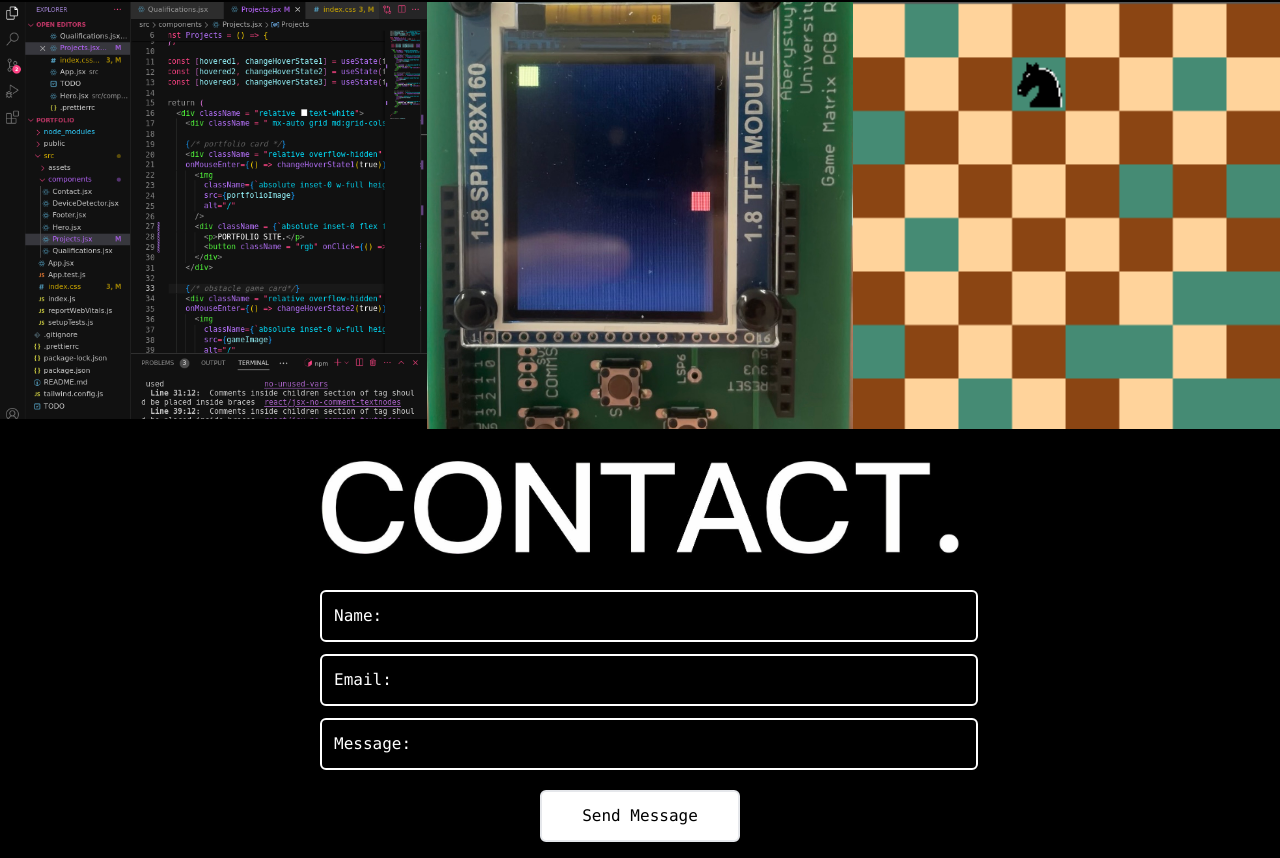
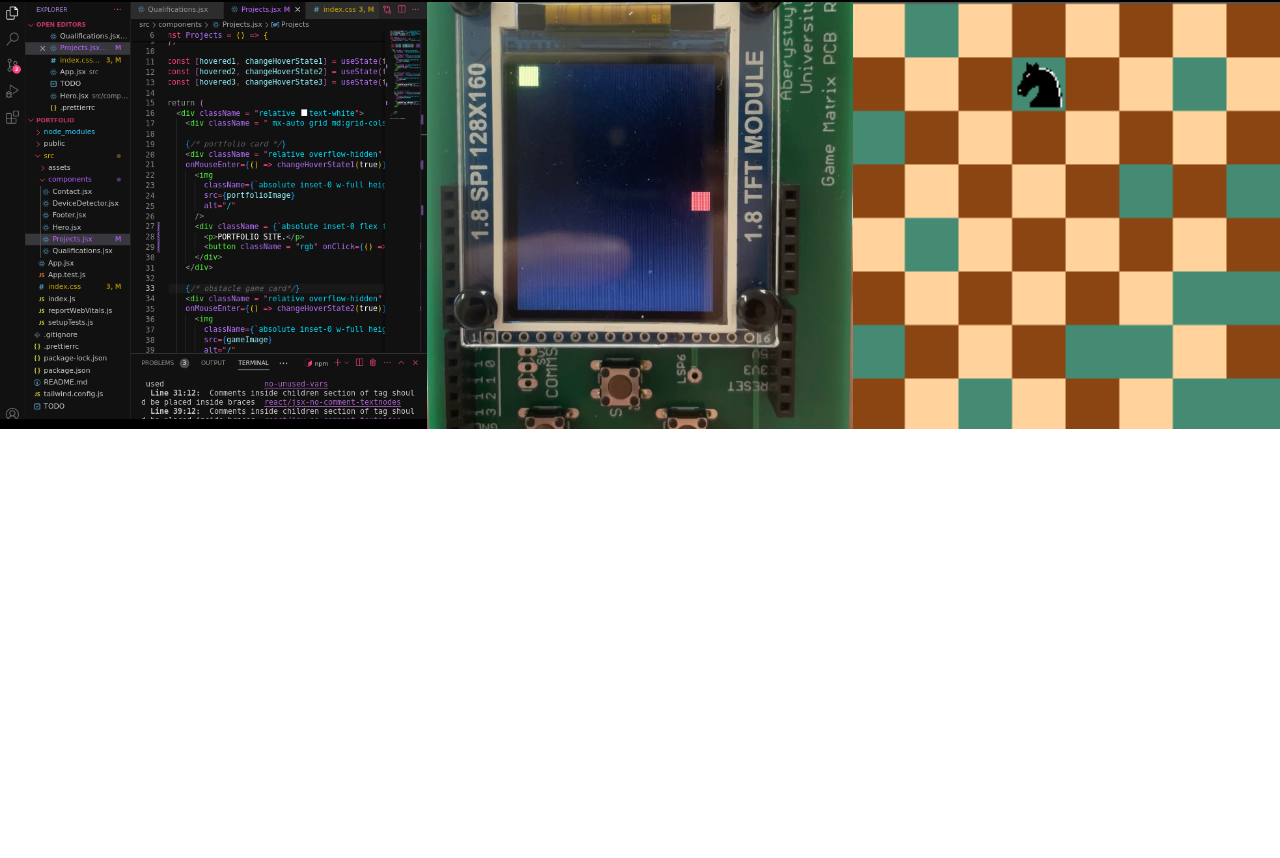
Before and after one commit to NaokiTM/portfolio, a React (Create React App) app: page / in a window 1280 px wide. Shown: the part 747-1605 px from the top of the page. After the commit the page ends 1176 px from the top, so only its background shows below. Built offline with nearby package versions, Linux system fonts and the light colour scheme.

Commit message:
made the animated planet a duck

```diff
--- a/src/components/Bio.jsx
+++ b/src/components/Bio.jsx
@@ -36,7 +36,7 @@ const Bio = () => {
       )}
       </div>
       <div className="sm:pt-4 md:pt-0">
-        <Typed strings={['Hey I\'m Naoki, a first year CS student. If you want to contact me, drop me a message via email at the bottom of this page. (Jupiter is my favourite planet by the way!)']} />
+        <Typed strings={['Hey I\'m Naoki, a first year CS student. If you want to contact me, drop me a message via email at the bottom of this page.']} />
         <button style={{ width: isMobile ? 'calc(100vw - 32px)' : 'calc(50vw - 32px)'}} className=" bg-white text-black p-1 mt-2 rounded-md text-base" onClick = {toggleAniVis}> {aniVis ? "hide planet" : "load planet"} </button>
         <img class = "pt-4" src={skills}></img>
       </div>
--- a/src/components/Contact.jsx
+++ b/src/components/Contact.jsx
@@ -8,36 +8,7 @@ const Contact = () => {
 
   return (
     <div className="relative text-black">
-
-      <div className="flex justify-center p-4 pt-8 text-2xl font-bold">
-        <img className="md:w-[50vw] sm:w-[100vw] items-center justify-center" src = {contact}></img>
-      </div>
-
-      <div className="grid w-[100%] items-center gap-3 p-5 pl-[25%]">
-        <input
-          className="w-[70%] rounded-md border-2 border-white  p-3 text-white placeholder-white bg-black"
-          type="text"
-          placeholder="Name:"
-        />
-        <input
-          className="w-[70%] rounded-md border-2 border-white p-3 text-white placeholder-white bg-black"
-          type="email"
-          placeholder="Email:"
-        />
-        <input
-          className="w-[70%] rounded-md border-2 border-white p-3 text-white placeholder-white bg-black"
-          type="text"
-          placeholder="Message:"
-        />
-      </div>
-      <div className="flex justify-center">
-        <button
-          formAction=""
-          className="mb-4 w-[200px] rounded-md border-2 bg-white px-6 py-3 text-black"
-        >
-          Send Message
-        </button>
-      </div>
+      <div></div>
     </div>
   );
 };
--- a/src/components/ThreeScene.jsx
+++ b/src/components/ThreeScene.jsx
@@ -1,6 +1,6 @@
 import React, { useRef, useEffect } from 'react';
 import * as THREE from 'three';
-import jupiterTexture from '../assets/jupiter.JPG';
+import jupiterTexture from '../assets/planet.jpg';
 
 const ThreeScene = ({ width, height }) => {
   const mountRef = useRef(null);
```
Also changed, not shown: src/assets/planet.jpg (added).
